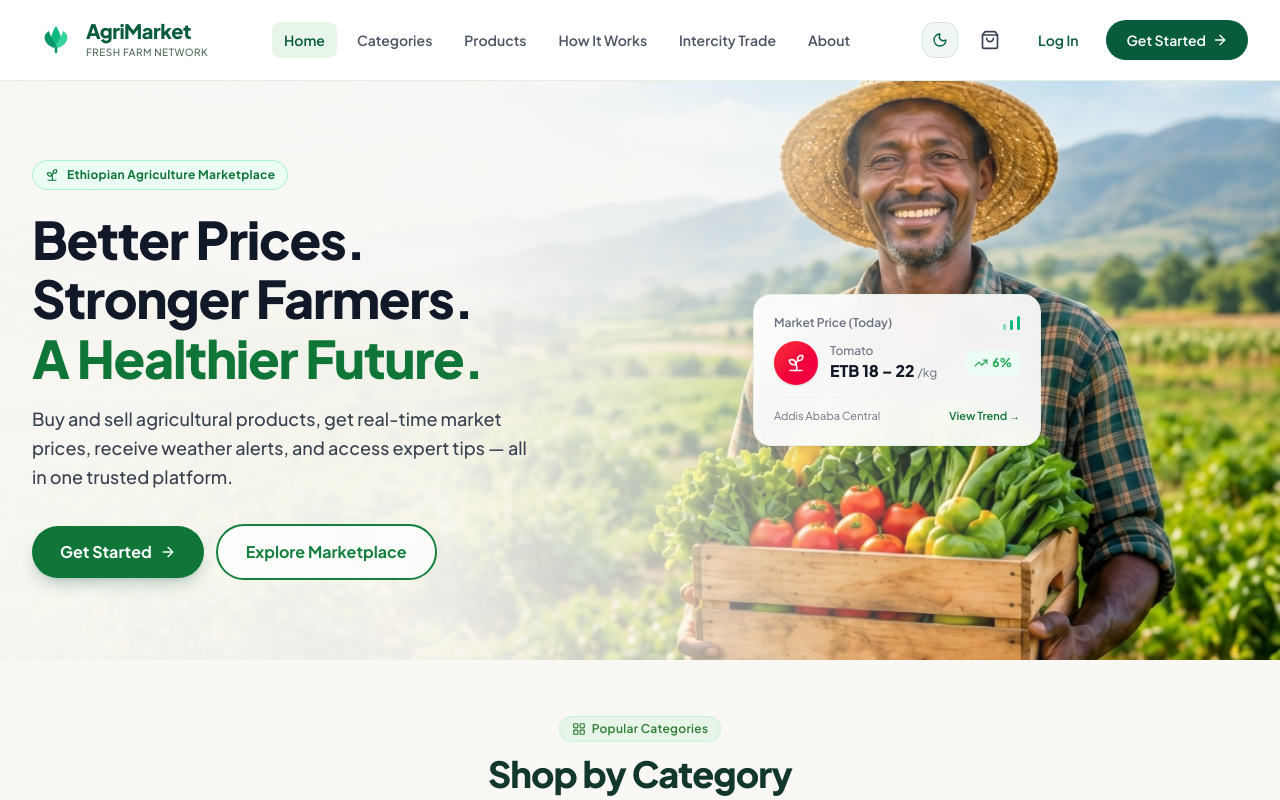
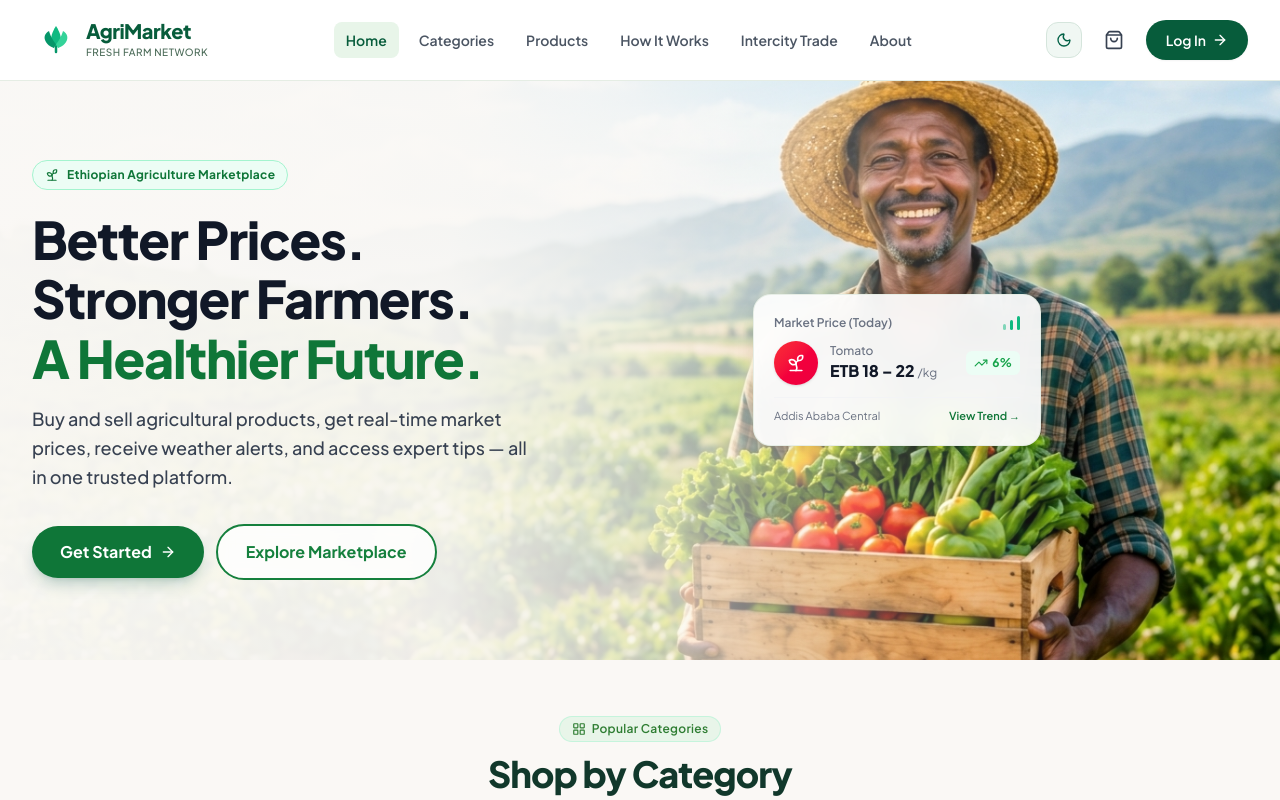
Before and after one commit to Tolera314/Agricultural_MarketPlace, a Next.js app in the folder frontend/: page / in a window 1280 px wide. Shown: the top 800 px of the page. Built offline with nearby package versions, Linux system fonts and the light colour scheme.

Commit message:
feat: replace Get Started with Log In in navbar (desktop + mobile)

```diff
--- a/frontend/src/components/layout/Header.tsx
+++ b/frontend/src/components/layout/Header.tsx
@@ -187,20 +187,12 @@ export const Header: React.FC<HeaderProps> = ({
               )}
             </button>
 
-            {/* Log In Action */}
+            {/* Primary Action: Log In */}
             <Link
               href="/login"
-              className="px-4 py-2 rounded-full text-[#075C3B] dark:text-[#34D399] hover:bg-[#EAF5EE] dark:hover:bg-[#18352A] text-xs sm:text-sm font-semibold transition-all"
-            >
-              Log In
-            </Link>
-
-            {/* Primary Action: Get Started */}
-            <Link
-              href="/signup"
               className="px-5 py-2.5 rounded-full bg-[#075C3B] hover:bg-[#05482E] active:bg-[#043B26] dark:bg-[#10B981] dark:hover:bg-[#059669] text-white text-xs sm:text-sm font-semibold shadow-xs hover:shadow-md transition-all flex items-center gap-1.5"
             >
-              <span>Get Started</span>
+              <span>Log In</span>
               <ArrowRight className="w-4 h-4" />
             </Link>
           </div>
@@ -276,19 +268,12 @@ export const Header: React.FC<HeaderProps> = ({
 
             <div className="pt-3 border-t border-[#E5EDE4] dark:border-[#1E3A2F] mt-2 space-y-2">
               <Link
-                href="/signup"
+                href="/login"
                 onClick={() => setMobileMenuOpen(false)}
                 className="w-full py-3 text-center text-sm font-bold rounded-xl bg-[#075C3B] dark:bg-[#10B981] hover:bg-[#05482E] text-white shadow-xs transition-colors flex items-center justify-center gap-2"
               >
-                <span>Get Started</span>
+                <span>Log In</span>
                 <ArrowRight className="w-4 h-4" />
-              </Link>
-              <Link
-                href="/login"
-                onClick={() => setMobileMenuOpen(false)}
-                className="w-full py-2.5 text-center text-xs font-semibold rounded-xl border border-[#075C3B] dark:border-[#34D399] text-[#075C3B] dark:text-[#34D399] hover:bg-[#E8F5E9] dark:hover:bg-[#18352A] transition-colors flex items-center justify-center gap-1.5"
-              >
-                <span>Log In</span>
               </Link>
             </div>
           </div>
```
